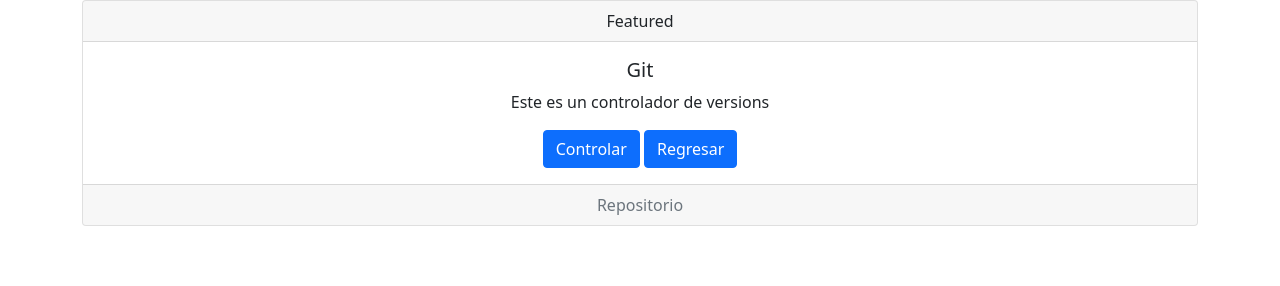
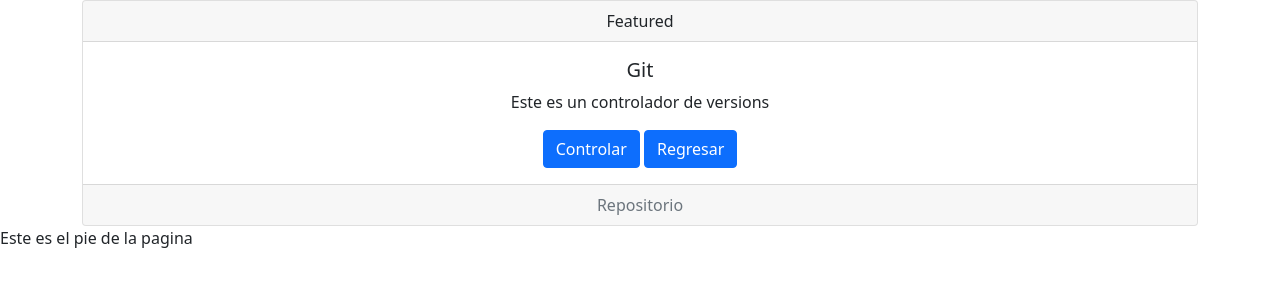
Before and after one commit to JesusRuiz19/Prueba2, a plain HTML site: page index.html in a window 1280 px wide. Drawn offline with nearby package versions, Linux system fonts and the light colour scheme.

Commit message:
Update index.html

```diff
--- a/index.html
+++ b/index.html
@@ -26,6 +26,6 @@
         </div>
       </div>
     </div>
-
+    <p>Este es el pie de la pagina </p>
 </body>
 </html>
```
